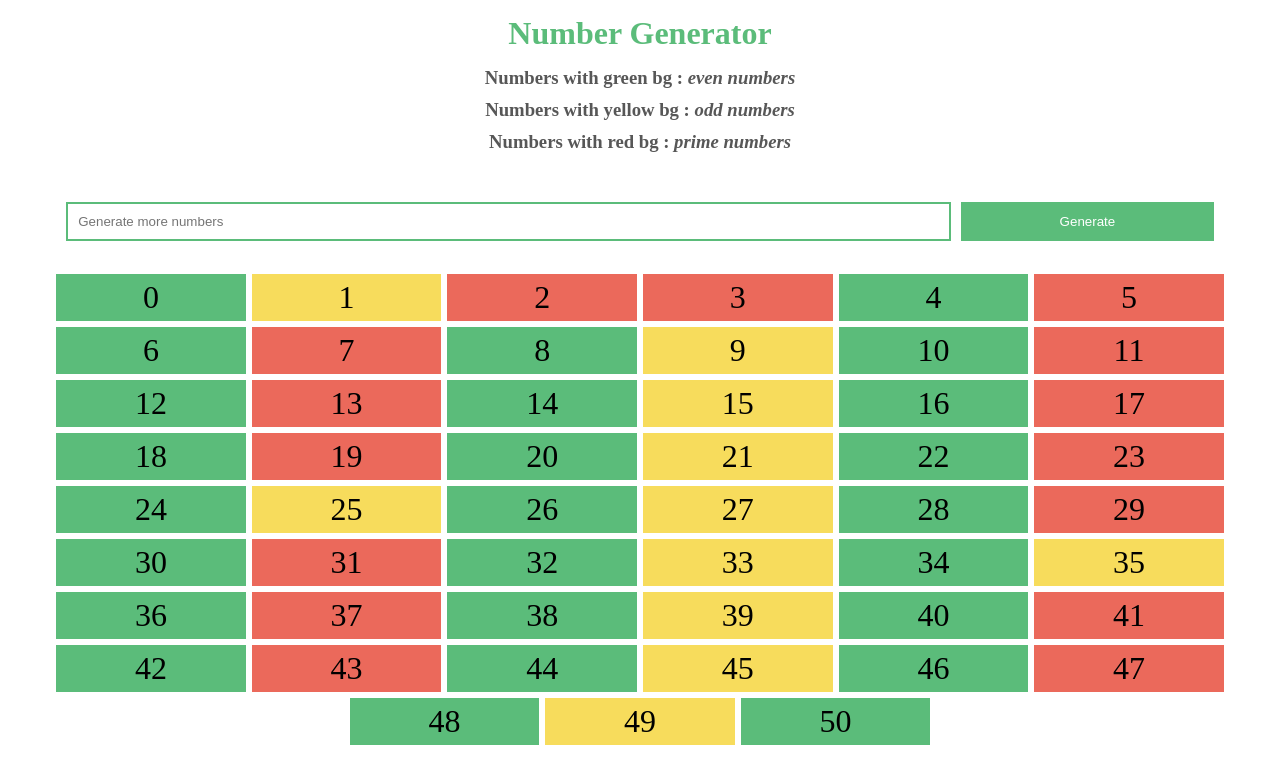
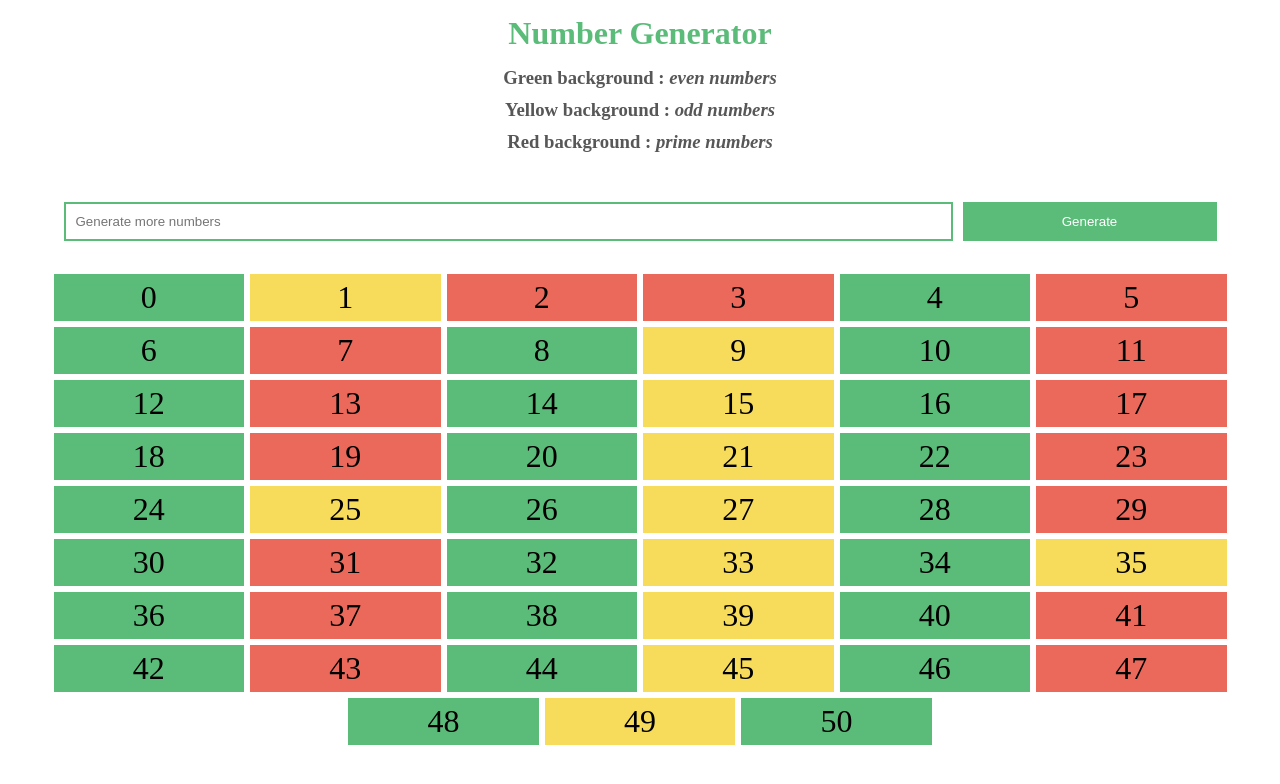
Before and after one commit to IamNaeto/number-generator, a plain HTML site: page index.html in a window 1280 px wide. Drawn offline with Linux system fonts and the light colour scheme.

Commit message:
second commit

```diff
--- a/index.html
+++ b/index.html
@@ -10,9 +10,9 @@
 <body>
     <div class="into">
         <h1>Number Generator</h1>
-        <h3 class="even">Numbers with green bg : <em>even numbers</em></h3>
-        <h3 class="odd">Numbers with yellow bg : <em>odd numbers</em></h3>
-        <h3 class="prime">Numbers with red bg : <em>prime numbers</em></h3>
+        <h3 class="even">Green background : <em>even numbers</em></h3>
+        <h3 class="odd">Yellow background : <em>odd numbers</em></h3>
+        <h3 class="prime">Red background : <em>prime numbers</em></h3>
 
         <p class="info"></p>
     </div>
--- a/style.css
+++ b/style.css
@@ -4,7 +4,7 @@
     box-sizing: border-box;
 }
 body{
-    margin: 5px 8px;
+    margin: 5px;
 }
 .into{
     display: flex;
```
